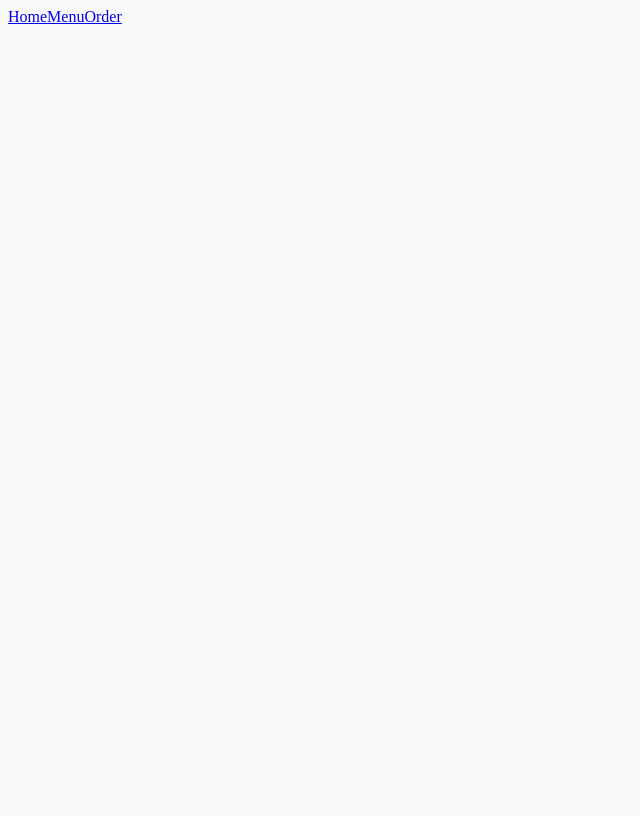
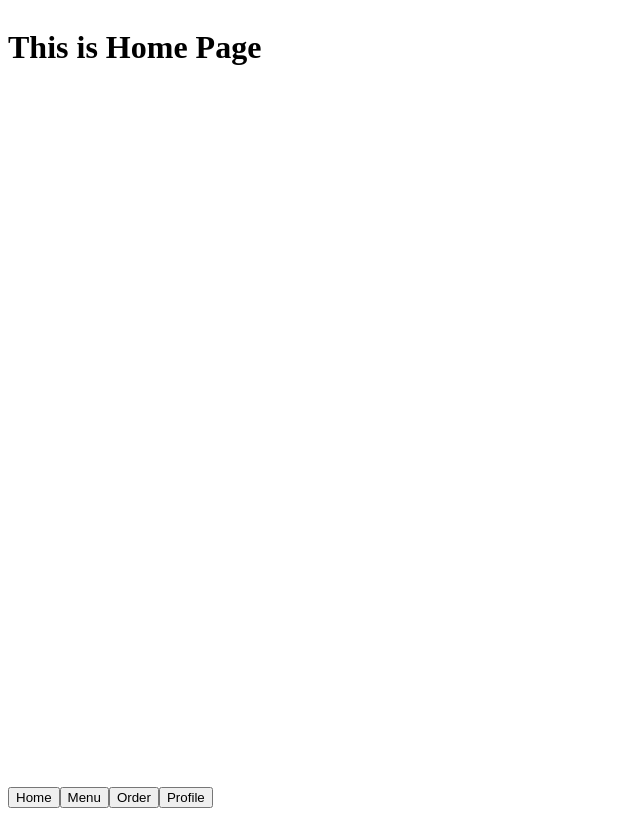
Before and after one commit to DnyaneshwarArgade/Kolhapuri-Hotel, a React (Vite) app: page / in a window 1280 px wide. Before the commit this address had no page. Shown: the whole page, without its empty margins (0-640 px from the left). Built offline with nearby package versions, Linux system fonts and the light colour scheme.

Commit message:
Updated Folder Structure

```diff
--- a/src/App.jsx
+++ b/src/App.jsx
@@ -2,19 +2,19 @@ import { Routes, Route } from "react-router-dom";
 import Home from "./Pages/Home/Home";
 import Menu from "./Pages/Menu/Menu";
 import Order from "./Pages/Order/Order";
-import Bottombar from "./Components/Bottombar/Bottombar";
+import Profile from "./Pages/Profile/Profile";
+import Layout from "./Layout/Layout";
 
 function App() {
   return (
-    <>
-      <Routes>
-        <Route path="/Home" element={<Home />} />
-        <Route path="/Menu" element={<Menu />} />
-        <Route path="/Order" element={<Order />} />
-      </Routes>
-
-      <Bottombar />
-    </>
+    <Routes>
+      <Route path="/" element={<Layout />}>
+        <Route index element={<Home />} />
+        <Route path="menu" element={<Menu />} />
+        <Route path="order" element={<Order />} />
+        <Route path="profile" element={<Profile />} />
+      </Route>
+    </Routes>
   );
 }
 
--- a/src/Components/Bottombar/Bottombar.jsx
+++ b/src/Components/Bottombar/Bottombar.jsx
@@ -1,12 +1,14 @@
-import { Link } from "react-router-dom";
-import "./Bottombar.css";
+import { useNavigate } from "react-router-dom";
 
 function Bottombar() {
+  const navigate = useNavigate();
+
   return (
     <div className="bottom-bar">
-      <Link to="/">Home</Link>
-      <Link to="/menu">Menu</Link>
-      <Link to="/order">Order</Link>
+      <button onClick={() => navigate("/")}>Home</button>
+      <button onClick={() => navigate("/menu")}>Menu</button>
+      <button onClick={() => navigate("/order")}>Order</button>
+      <button onClick={() => navigate("/profile")}>Profile</button>
     </div>
   );
 }
--- /dev/null
+++ b/src/Layout/Layout.css
@@ -0,0 +1,11 @@
+.layout-container {
+  height: 100vh;
+  display: flex;
+  flex-direction: column;
+}
+
+.content-layout {
+  flex: 1;
+  overflow-y: auto;
+  margin-top: 0px;
+}
--- /dev/null
+++ b/src/Layout/Layout.jsx
@@ -0,0 +1,20 @@
+import React from "react";
+import { Outlet } from "react-router-dom";
+import Bottombar from "../Components/Bottombar/Bottombar";
+import "./Layout.css";
+
+const Layout = () => {
+  return (
+
+    <div className="layout-container">
+
+      <main className="content-layout">
+        <Outlet />
+      </main>
+
+      <Bottombar />
+    </div>
+  );
+};
+
+export default Layout;
--- a/src/Pages/Home/Home.jsx
+++ b/src/Pages/Home/Home.jsx
@@ -1,5 +1,9 @@
 function Home() {
-  return <h1>This is Home Page</h1>;
+  return (
+    <div>
+      <h1>This is Home Page</h1>
+    </div>
+  )
 }
 
 export default Home;
--- /dev/null
+++ b/src/Pages/Profile/Profile.jsx
@@ -0,0 +1,11 @@
+
+function Profile()
+{
+    return(
+        <div>
+            <h1>this is profile page</h1>
+        </div>
+    )
+}
+
+export default Profile;
--- a/src/main.jsx
+++ b/src/main.jsx
@@ -1,13 +1,10 @@
-import { StrictMode } from 'react'
-import { createRoot } from 'react-dom/client'
+import React from 'react'
+import ReactDOM from 'react-dom/client'
+import App from './App'
 import { BrowserRouter } from 'react-router-dom'
-import './index.css'
-import App from './App.jsx'
 
-createRoot(document.getElementById('root')).render(
-  <StrictMode>
-    <BrowserRouter>
-      <App />
-    </BrowserRouter>
-  </StrictMode>
+ReactDOM.createRoot(document.getElementById('root')).render(
+  <BrowserRouter>
+    <App />
+  </BrowserRouter>
 )
```
Also changed, not shown: src/Pages/Profile/Profile.css (added), 1 other file (tests, documents, lock files or other folders).
